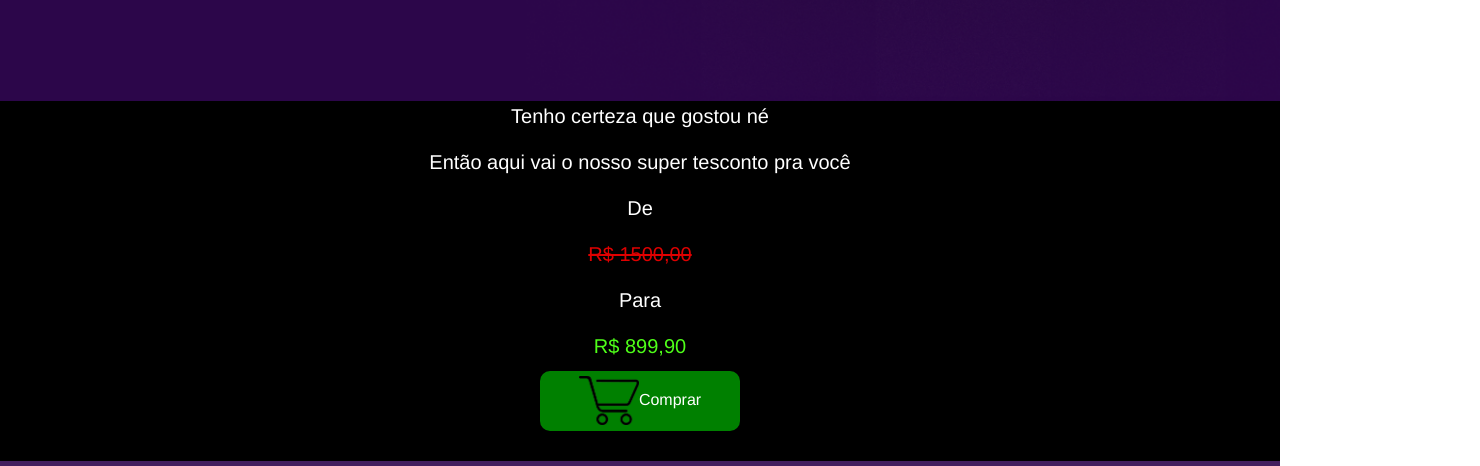
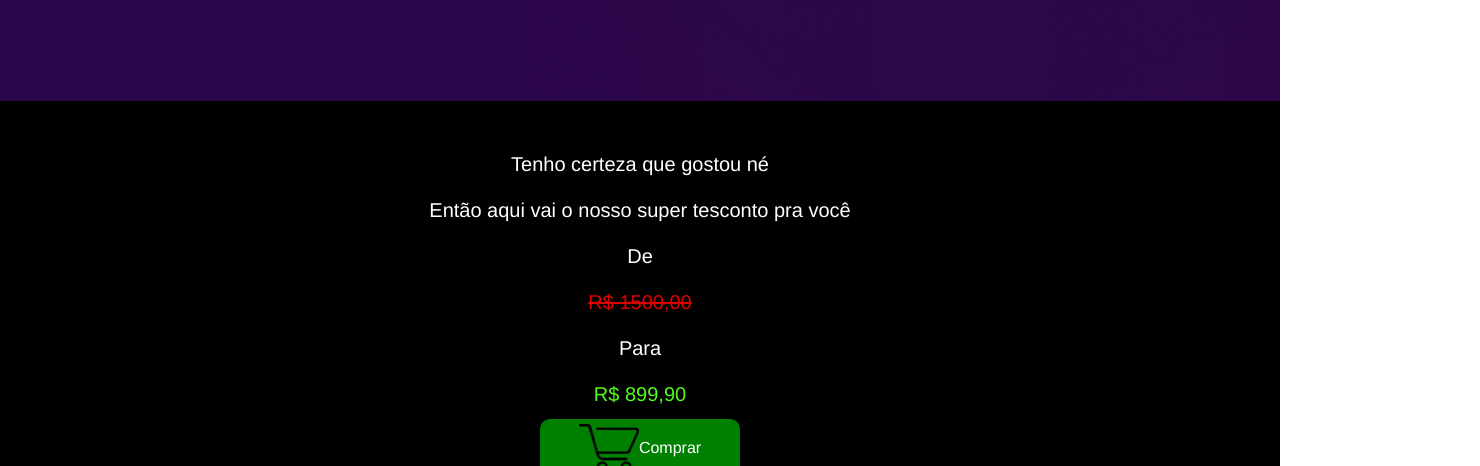
Before and after one commit to Rinaldo-JR1/pagina-cursos, a plain HTML site: page buy.html in a window 1280 px wide. Shown: the part 457-923 px from the top of the page, 1480 px wide, since content can reach past the window. Drawn offline with nearby package versions, Linux system fonts and the light colour scheme.

Commit message:
Botão comprar redireciona para o login

```diff
--- a/buy.html
+++ b/buy.html
@@ -45,22 +45,22 @@
         <img src="./Images/Comprar/banner.png" class="d-block w-100" alt="...">
     </div>
 
-    <div class="anuncio">
+    <div class="anuncio ">
         <div class="row">
-            <div class="col-sm-12 center">
+            <div class="col-sm-12 center mt-5">
                 <p>Tenho certeza que gostou né</p>
                 <p>Então aqui vai o nosso super tesconto pra você</p>
                 <p>De</p>
                 <p>R$ 1500,00</p>
                 <p>Para</p>
                 <p>R$ 899,90</p>
-
             </div>
         </div>
         <div class="row mt-4">
             <div class="col-sm-12">
-                <button href="about.html" class="botaoComprar position-relative start-50 translate-middle"><img
-                        src="./Images/Extra/carrinho.png" width="60">Comprar</button>
+                <a href="./login.html"><button class="botaoComprar position-relative translate-middle" id="comprar"><img
+                            src="./Images/Extra/carrinho.png" width="60">Comprar</button>
+                </a>
             </div>
         </div>
     </div>
```
